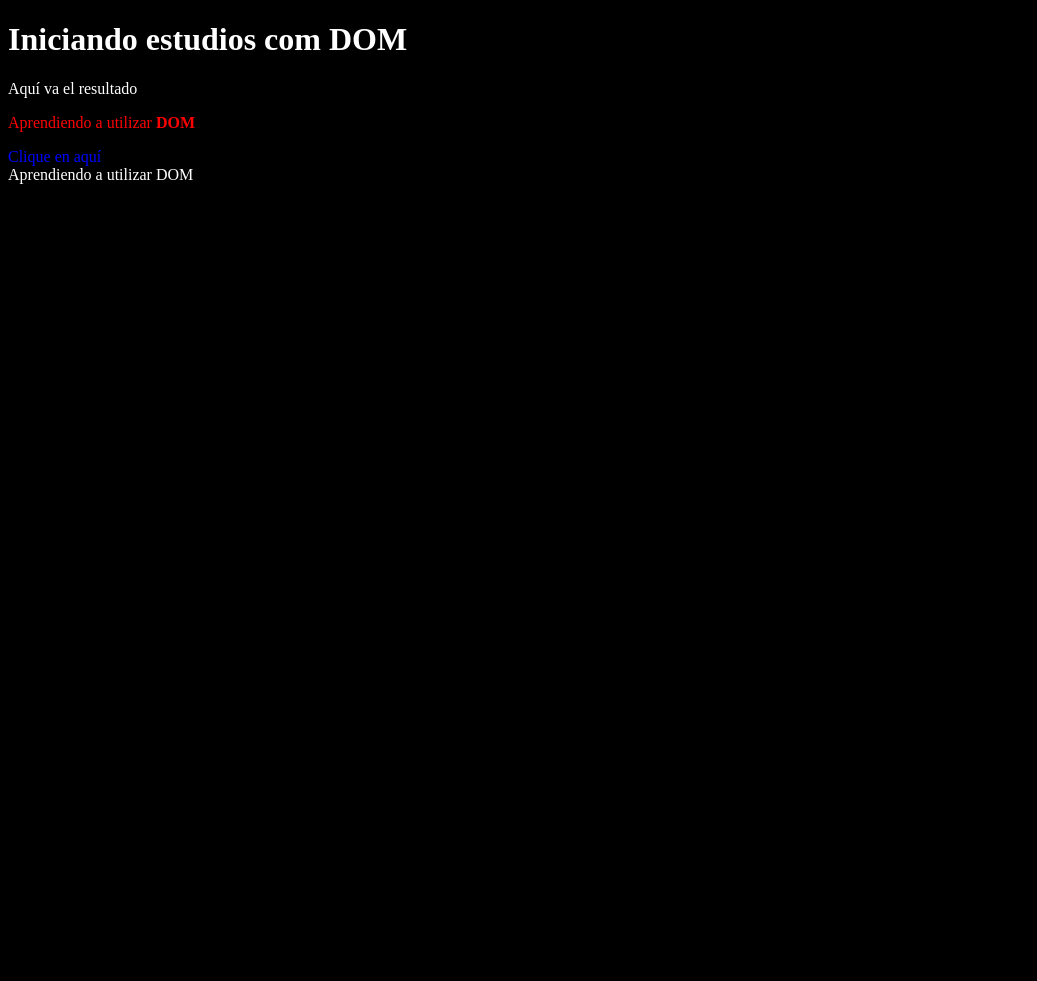
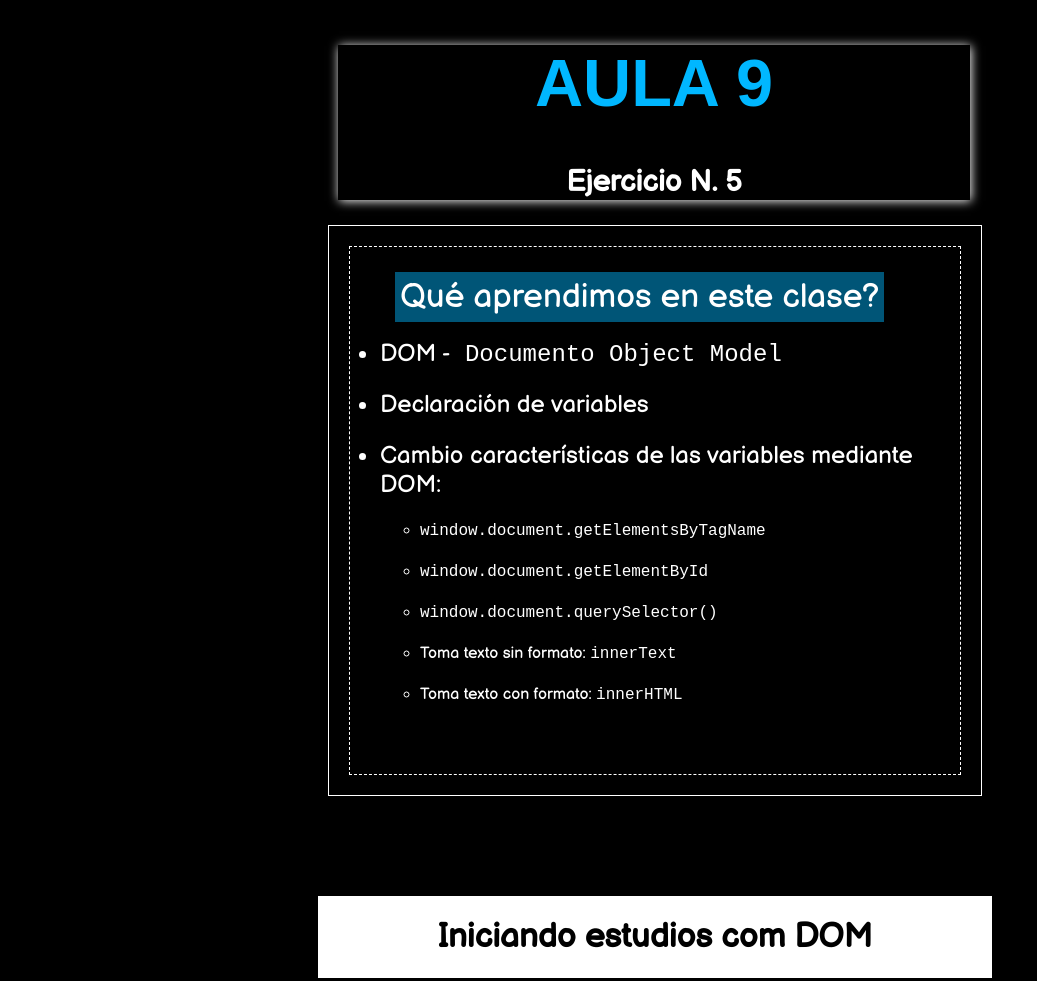
Before and after one commit to CristianValdivieso/Curso_JavaScript, a plain HTML site: page Aula 6/ex005.html in a window 1280 px wide. Shown: the top 981 px of the page, without its empty margins (0-1037 px from the left). Before the commit the page ends 800 px from the top, so only its background shows below. Drawn offline with Linux system fonts and the light colour scheme; a web font is replaced by a local one.

Commit message:
Class 5 edited

```diff
--- a/Aula 6/ex005.html
+++ b/Aula 6/ex005.html
@@ -4,25 +4,54 @@
     <meta charset="UTF-8">
     <meta name="viewport" content="width=device-width, initial-scale=1.0">
     <title>DOM</title>
-    <style>
-        body{
-            background-color: rgb(83, 114, 182);
-            color: white;
-            font: normal 18 pt Arial;
-        }
-    </style>
+    <link rel="stylesheet" href="style.css">
 </head>
 <body>
-    <h1>Iniciando estudios com DOM</h1>
+    <header>
+        <h1>AULA 9</h1>
+        <h2>Ejercicio N. 5</h2>
+
+    </header>
+    <div id="encabezado">
+        <ul>
+            <span>Qué aprendimos en este clase?</span>
+            <li>DOM -<code> Documento Object Model</code></li>
+            <li>Declaración de variables</li>
+            <li>Cambio características de las variables mediante DOM:</li>
+            <ul id="ulex5">
+                <li><code>window.document.getElementsByTagName</code></li>
+                <li><code>window.document.getElementById</code></li>
+                <li><code>window.document.querySelector()</code></li>
+                <li>Toma texto sin formato: <code>innerText</code></li>
+                <li>Toma texto con formato: <code>innerHTML</code></li>
+            </ul>
+        </ul>
+    </div>
+
+    <h2>Iniciando estudios com DOM</h1>
     <p>Aquí va el resultado</p>
     <p>Aprendiendo a utilizar <strong>DOM</strong></p>
     <div id='msg'>Clique en aquí</div>
     <script>
         var corpo = window.document.body
+        corpo.style.background = 'black'
+        corpo.style.color = 'white'
+
         var p1 = window.document.getElementsByTagName('p')[1]
         window.document.write(p1.innerText)
         p1.style.color = 'red'
-        corpo.style.background = 'black'
+
+        var hdos = window.document.getElementsByTagName('h2')[1]
+        hdos.style.color = 'black'
+        hdos.style.fontSize = '25pt'
+        hdos.style.textAlign = 'center'
+        hdos.style.marginTop = '100px'
+        hdos.style.marginLeft = '310px'
+        hdos.style.border = '1px solid white'
+        hdos.style.width = '50%'
+        hdos.style.padding = '20px'
+        hdos.style.backgroundColor = 'white'
+
 
         var d = window.document.querySelector('div#msg') //cuando ID se usa (#), cuando clase se usa (.)
         d.style.color = 'blue'
--- a/Aula 6/style.css
+++ b/Aula 6/style.css
@@ -21,7 +21,7 @@ h1{
 h2{
     font-size: 22pt;
 }
-div{
+div#encabezado{
     border: 1px solid white;
     width: 50%;
     padding: 10px;
@@ -43,6 +43,13 @@ li{
     padding-top: 22px;
     font-size: 18pt;
 }
+ul#ulex5{
+    margin-top: -30px;
+    border: none;
+}
+ul#ulex5 li{
+    font-size: 12pt;
+}
 p#parrafo1{
     background-color: rgb(0, 0, 0);
     color: rgb(255, 255, 255);
```
Also changed, not shown: Aula 6/ex004.html (+1 -1 lines).
